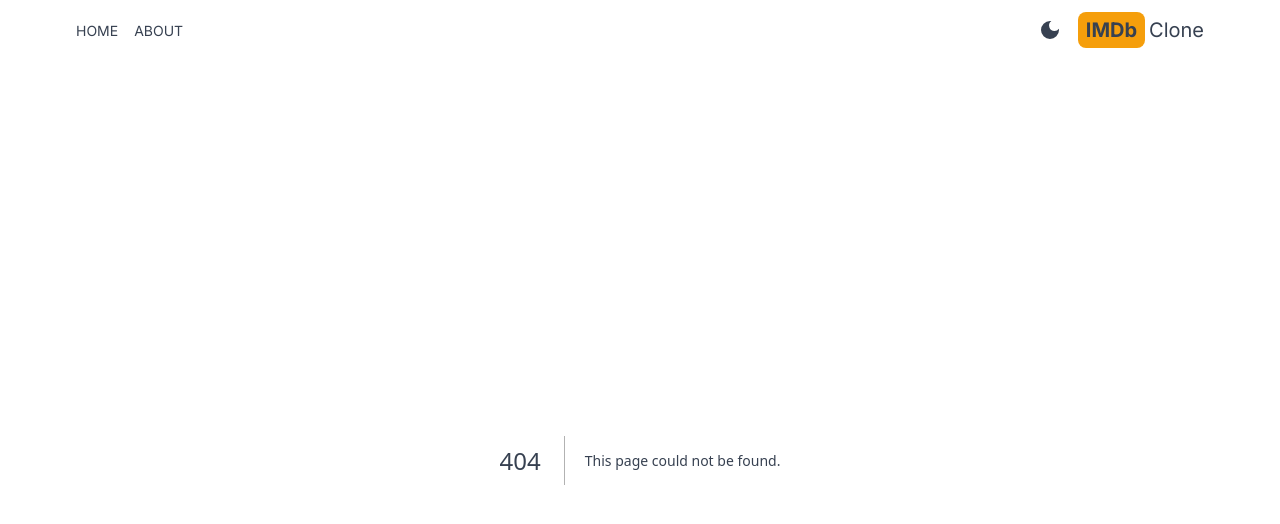
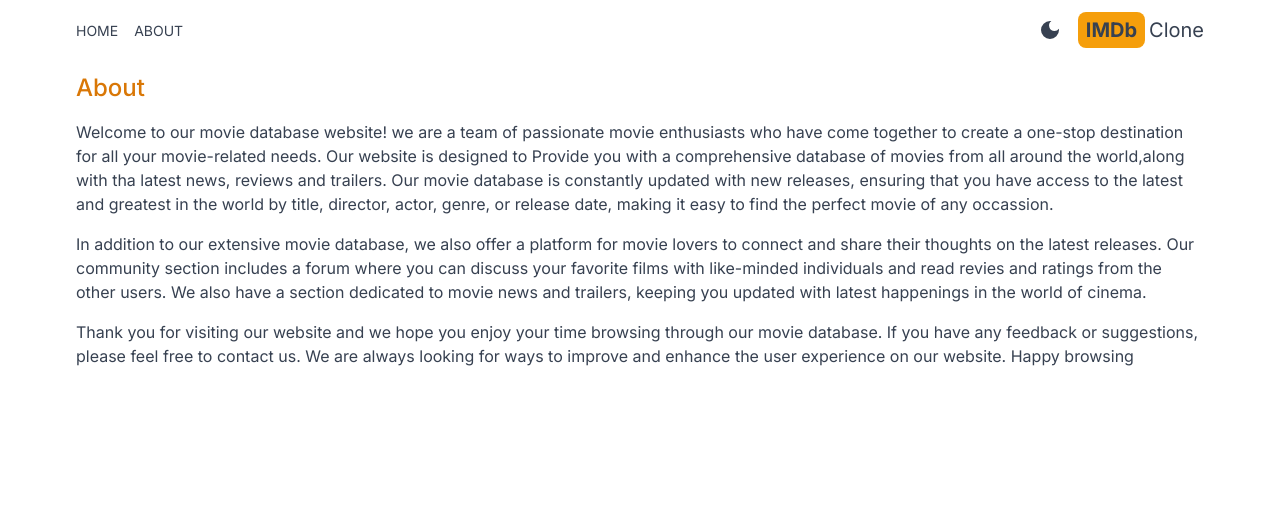
Before and after one commit to DerickMuluka/imdb-next, a Next.js app: page /about in a window 1280 px wide. Before the commit this address had no page. Shown: the top 524 px of the page. Built offline with nearby package versions, Linux system fonts and the light colour scheme.

Commit message:
create the about page

```diff
--- /dev/null
+++ b/src/app/about/page.jsx
@@ -0,0 +1,15 @@
+export default function About() {
+    return (
+      <div className= 'max-w-6xl mx-auto p-3 space-y-4'>
+          <h1 className="text-2xl font-medium text-amber-600">About</h1>
+          <p>Welcome to our movie database website! we are a team of passionate movie enthusiasts who have come together to create a one-stop destination for all your movie-related needs.
+              Our website is designed to Provide you with a comprehensive database of movies from all around the world,along with tha latest news, reviews and trailers. Our movie database is constantly updated with new releases, ensuring that you have access to the latest and greatest in the world by title, director, actor, genre, or release date, making it easy to find the perfect movie of any occassion.
+          </p>
+          <p>In addition to our extensive movie database, we also offer a platform for movie lovers to connect and share their thoughts on the latest releases.
+              Our community section includes a forum where you can discuss your favorite films with like-minded individuals and read revies and ratings from the other users. We also have a section dedicated to movie news and trailers, keeping
+              you updated with latest happenings in the world of cinema.
+          </p>
+          <p>Thank you for visiting our website and we hope you enjoy your time browsing through our movie database. If you have any feedback or suggestions, please feel free to contact us. We are always looking for ways to improve and enhance the user experience on our website. Happy browsing</p>
+      </div>
+    )
+  }
```
